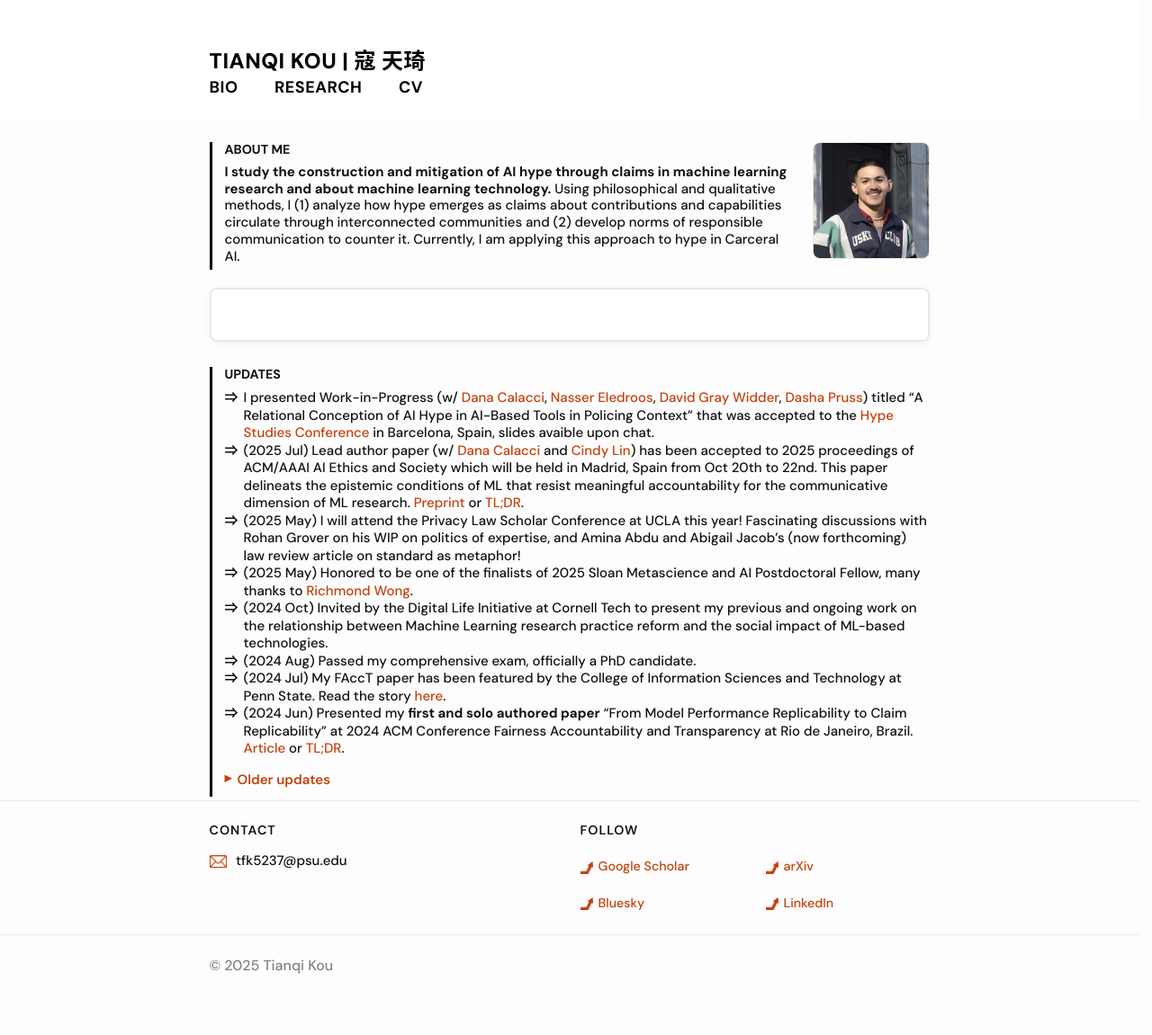
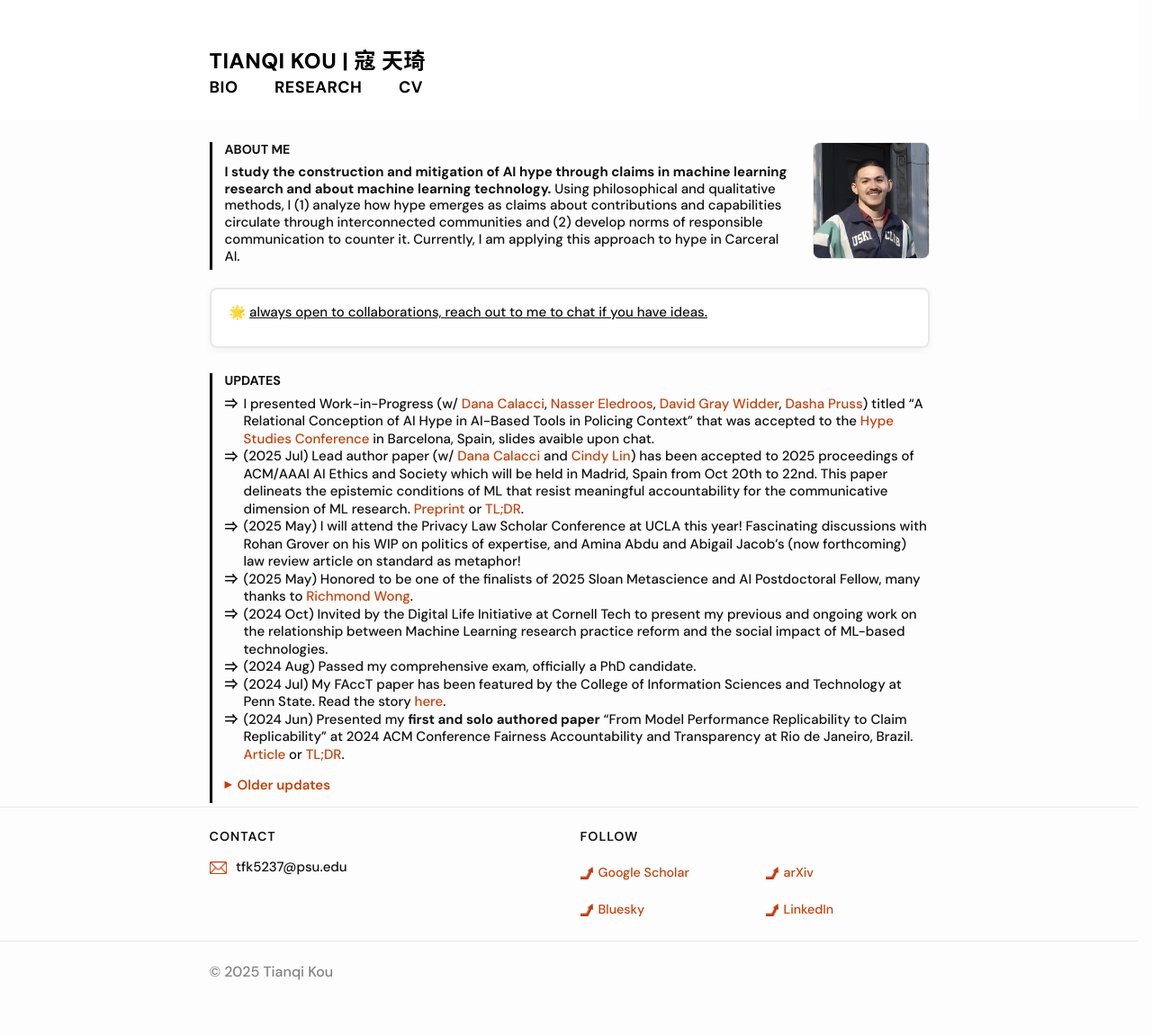
Before and after one commit to koutianqi/koutianqi.github.io, a Jekyll site: the page built from index.markdown, in a window 1280 px wide. Shown: the whole page at 90% size. Built offline with Jekyll 4.4.1, drawn with Linux system fonts in a browser that asks for light colours.

Commit message:
Update index.markdown

```diff
--- a/index.markdown
+++ b/index.markdown
@@ -16,7 +16,7 @@ description: "I study the construction and mitigation of AI hype through claims
   <img class="headshot" src="{{ "/assets/img/headshot_crop.jpg" | relative_url }}" alt="Headshot" />
 </div>
 <div class="job-market-box" markdown="1">
-
+🌟 <ins>always open to collaborations, reach out to me to chat if you have ideas.
 </div>
 
 <!--- and --->
```
